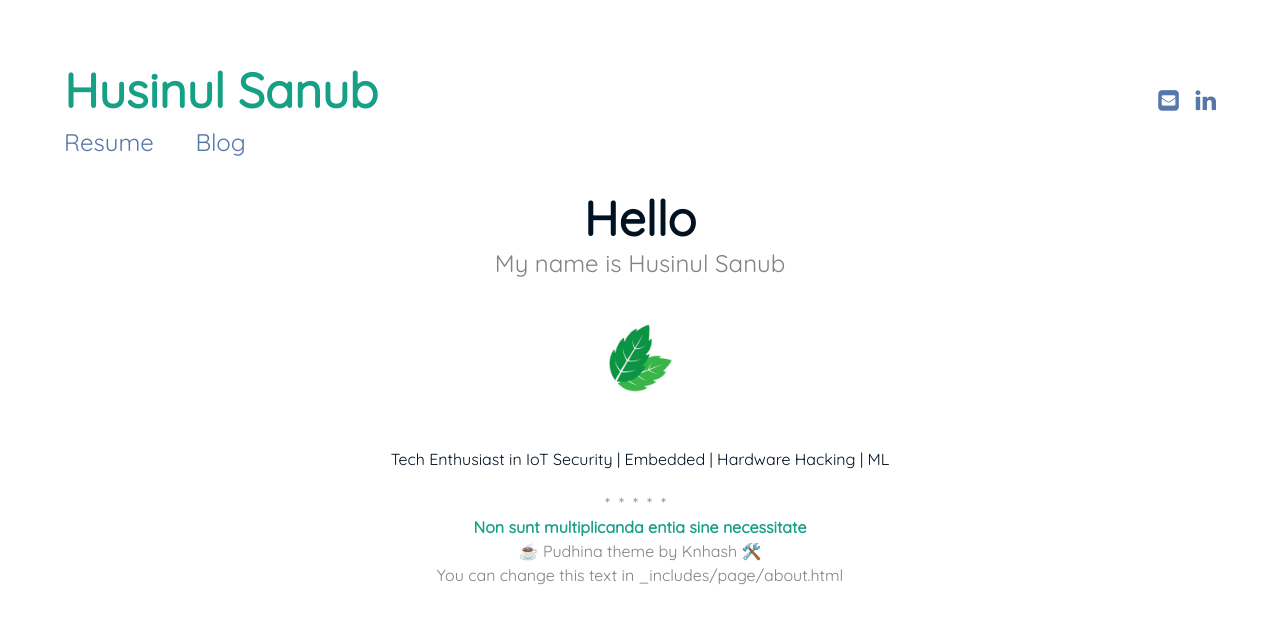
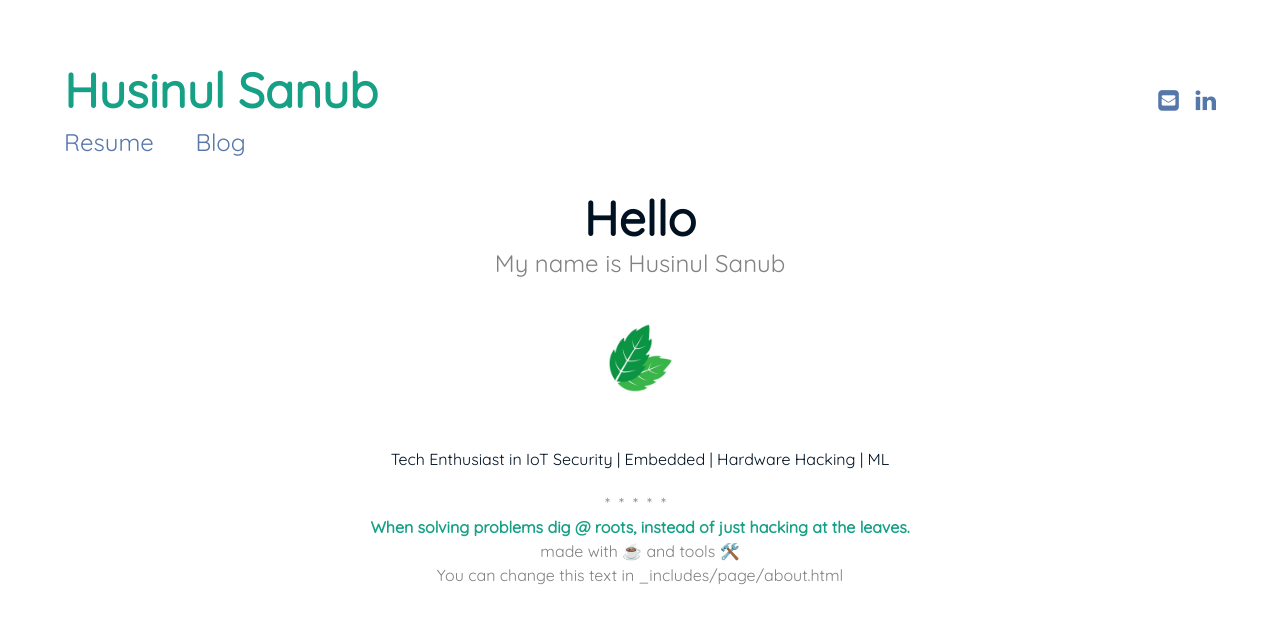
Before and after one commit to husinul/husinul.github.io, a Jekyll site: the page built from index.md, in a window 1280 px wide. Shown: the top 624 px of the page. Built offline with Jekyll 4.4.1, drawn with Linux system fonts in a browser that asks for light colours.

Commit message:
Update about.html

```diff
--- a/_includes/page/about.html
+++ b/_includes/page/about.html
@@ -1,8 +1,8 @@
 <div class="about">
 <div class="about__devider">*****</div>
 <div class="about__text">
-<strong> Non sunt multiplicanda entia sine necessitate </strong>
-<br>☕ Pudhina theme by Knhash 🛠️
+<strong> When solving problems dig @ roots, instead of just hacking at the leaves. </strong>
+<br> made with ☕ and tools  🛠️
 <br> You can change this text in _includes/page/about.html
 </div>
 </div>
```
